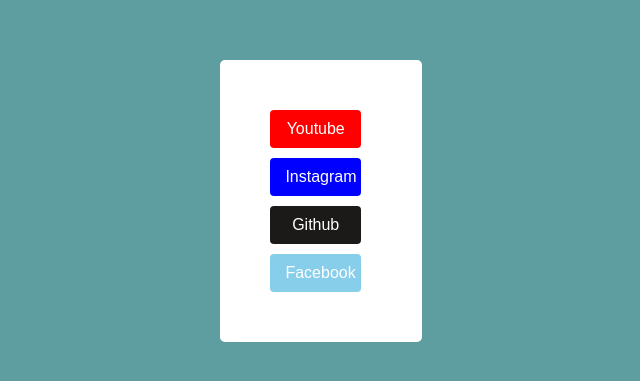
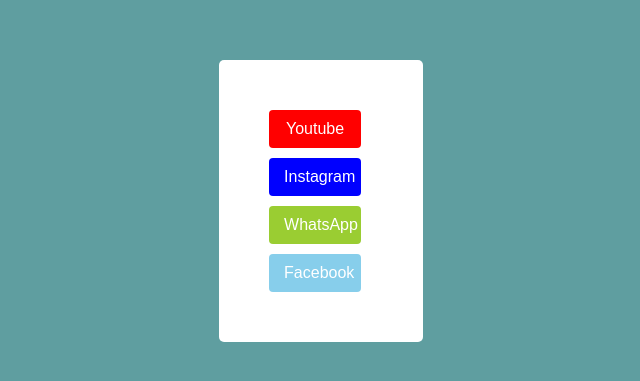
Before and after one commit to TechAbhi51/Social, a plain HTML site: page index.html in a window 1280 px wide. Shown: the part 199-580 px from the top of the page, without its empty margins (319-959 px from the left). Drawn offline with Linux system fonts and the light colour scheme.

Commit message:
Update index.html

```diff
--- a/index.html
+++ b/index.html
@@ -43,7 +43,7 @@
                 background-color: blue;
             }
             .WhatsApp{
-                background-color: green;
+                background-color: yellowgreen;
             }
             .Facebook{
                 background-color: skyblue;
@@ -58,7 +58,7 @@
     <div class="main">
         <a href="https://youtube.com" class="Youtube">Youtube</a>
         <a href="https://instagram.com" class="Instagram">Instagram</a>
-        <a href="https://whatsapp.com" class="Github">Github</a>
+        <a href="https://whatsapp.com" class="WhatsApp">WhatsApp</a>
         <a href="https://facebook.com" class="Facebook">Facebook</a>
 
     </div>
```
